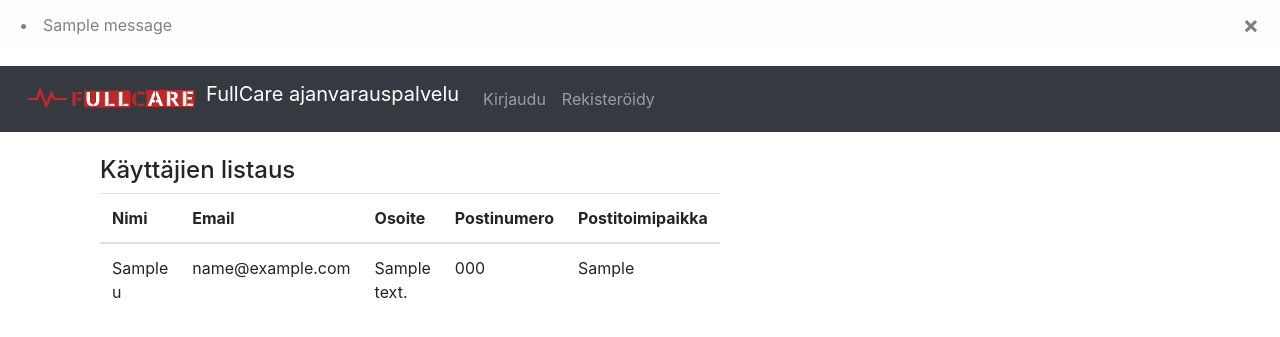
After one commit to roklem314/Laakari-palvelu, a Flask app: template application/templates/auth/users_list.html in a window 1280 px wide. The commit adds this page. Shown: the top 337 px of the page. Run offline with Flask 2, Linux system fonts and the light colour scheme; the template is opened without the code that fills it: most values are stand-ins (such as "Sample title", 1, 10 or a date in 2020); one stand-in notice (Sample message) is shown; some libraries are stand-ins or nearby versions.

Commit message:
uusi toiminnallisuus jossa yllapito voi listata kaikki kayttajat

```diff
--- a/application/templates/appointment/list.html
+++ b/application/templates/appointment/list.html
@@ -79,7 +79,6 @@
 
           <td scope="col">{{ nearest.time }}</td>
           <td scope="col">{{ nearest.date }}</td>
-            {{nearest.state}}
           <td>{% if nearest.state == False %}
                 <form method="GET" action="{{ url_for('varaa',uid= nearest.id)}}">
                  <input type="hidden" uid="{{nearest.id}}">
--- /dev/null
+++ b/application/templates/auth/author.html
@@ -0,0 +1,79 @@
+<!DOCTYPE html>
+  <html>
+    <head>
+      <meta charset="utf-8">
+      <title>FullCareApp</title>
+      <link rel="stylesheet" href="https://maxcdn.bootstrapcdn.com/bootstrap/4.0.0/css/bootstrap.min.css" integrity="sha384-Gn5384xqQ1aoWXA+058RXPxPg6fy4IWvTNh0E263XmFcJlSAwiGgFAW/dAiS6JXm" crossorigin="anonymous">
+    </head>
+
+    <body>
+      {% with messages = get_flashed_messages() %}
+      {% if messages %}
+        <div class="alert alert-light" role="alert">
+          <button type="button" class="close" data-dismiss="alert" aria-label="Close">
+          <span aria-hidden="true">&times;</span>
+          </button>
+          {% for message in messages %}
+            <li>{{ message }}</li>
+          {% endfor %}
+        </div>
+      {% endif %}
+      {% endwith %}
+    {% if current_user.is_authenticated %}
+
+      <nav class="navbar navbar-expand-md navbar-dark bg-dark mb-4">
+        <a class="navbar-brand" href="{{ url_for('index') }}">
+          <img src="{{ url_for('static', filename = 'klogo2.png') }}" width="190" height="40" class="d-inline-block align-top" alt="">FullCare ajanvarauspalvelu</a>
+
+            <div class="collapse navbar-collapse" id="navbarCollapse">
+              <ul class="navbar-nav mr-auto">
+                <li class="nav-item">
+                  <a class="nav-link" href="{{ url_for('users_list') }} ">Näytä kaikki käyttäjät</a>
+                </li>
+
+              </ul>
+
+              <span  class="navbar-text">Kirjautunut nimellä {{ current_user.name }}
+                <a class="nav-link" href="{{ url_for('logout') }} " style="align:left">Kirjaudu ulos</a>
+            </span>
+
+        </div>
+      </nav>
+
+
+      {% else %}
+
+    <nav class="navbar navbar-expand-md navbar-dark bg-dark mb-4">
+      <a class="navbar-brand" href="{{ url_for('index') }}">
+          <img src="{{ url_for('static', filename = 'klogo2.png') }}" width="190" height="40" class="d-inline-block align-top" alt="">FullCare ajanvarauspalvelu</a>
+	         <div class="collapse navbar-collapse" id="navbarCollapse">
+             <ul class="navbar-nav mr-auto">
+               <li class="nav-item">
+                 <a class="nav-link" href="{{ url_for('login') }} ">Kirjaudu</a>
+               </li>
+               <li class="nav-item">
+                 <a class="nav-link" href="{{ url_for('register_user') }} ">Rekisteröidy</a>
+               </li>
+             </ul>
+
+	        </div>
+    </nav>
+
+
+      {% endif %}
+
+
+      <main role="main" class="container">
+      {% block body %}
+        <p>
+          Content.
+        </p>
+      {% endblock %}
+</main>
+
+      <script src="https://code.jquery.com/jquery-3.2.1.slim.min.js" integrity="sha384-KJ3o2DKtIkvYIK3UENzmM7KCkRr/rE9/Qpg6aAZGJwFDMVNA/GpGFF93hXpG5KkN" crossorigin="anonymous"></script>
+      <script src="https://cdnjs.cloudflare.com/ajax/libs/popper.js/1.12.9/umd/popper.min.js" integrity="sha384-ApNbgh9B+Y1QKtv3Rn7W3mgPxhU9K/ScQsAP7hUibX39j7fakFPskvXusvfa0b4Q" crossorigin="anonymous"></script>
+      <script src="https://maxcdn.bootstrapcdn.com/bootstrap/4.0.0/js/bootstrap.min.js" integrity="sha384-JZR6Spejh4U02d8jOt6vLEHfe/JQGiRRSQQxSfFWpi1MquVdAyjUar5+76PVCmYl" crossorigin="anonymous"></script>
+    </body>
+    </body>
+  </html>
--- /dev/null
+++ b/application/templates/auth/users_list.html
@@ -0,0 +1,33 @@
+{% extends "auth/author.html" %}
+
+{% block body %}
+
+<div class="col-md-7 col-sm-6 home-banner-left">
+
+  <table class="table table-hover">
+    <h4>Käyttäjien listaus</h4>
+    <thead>
+      <tr>
+        <th scope="col">Nimi</th>
+        <th scope="col">Email</th>
+        <th scope="col">Osoite</th>
+        <th scope="col">Postinumero</th>
+        <th scope="col">Postitoimipaikka</th>
+      </tr>
+    </thead>
+
+    {% for u in u_all %}
+    <tr>
+
+        <td scope="col">{{ u.name }}</td>
+        <td scope="col">{{ u.email }}</td>
+        <td scope="col">{{u.address }}</td>
+        <td scope="col">{{u.postalCode }}</td>
+        <td scope="col">{{u.postOffice }}</td>
+
+    </tr>
+    {% endfor %}
+  </table>
+</div>
+
+{% endblock %}
```
Also changed, not shown: application/__init__.py (+22 -0 lines), application/auth/views.py (+15 -5 lines), application/location/models.py (+11 -0 lines), application/registration/models.py (+12 -6 lines), application/registration/views.py (+9 -0 lines), application/templates/registration/user_info.html (added, +43 -0 lines).
